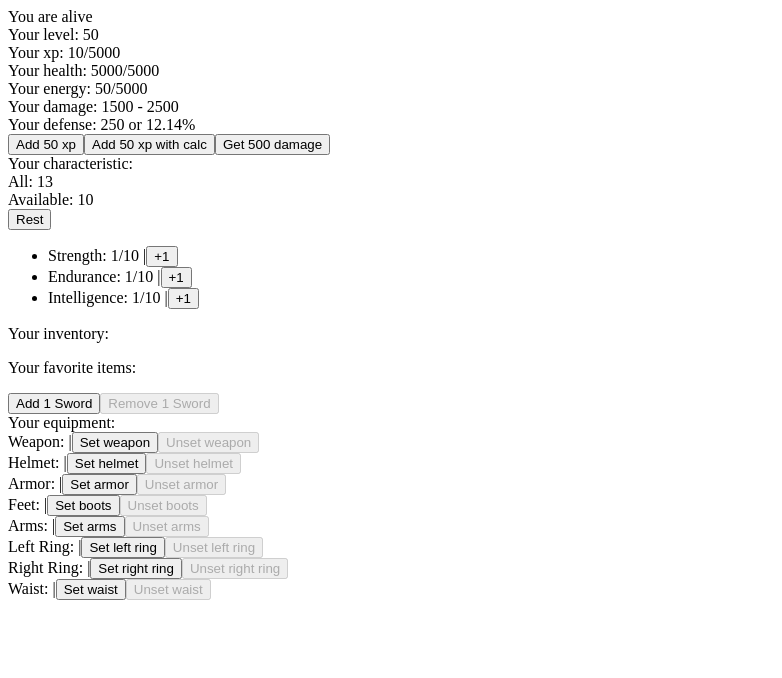
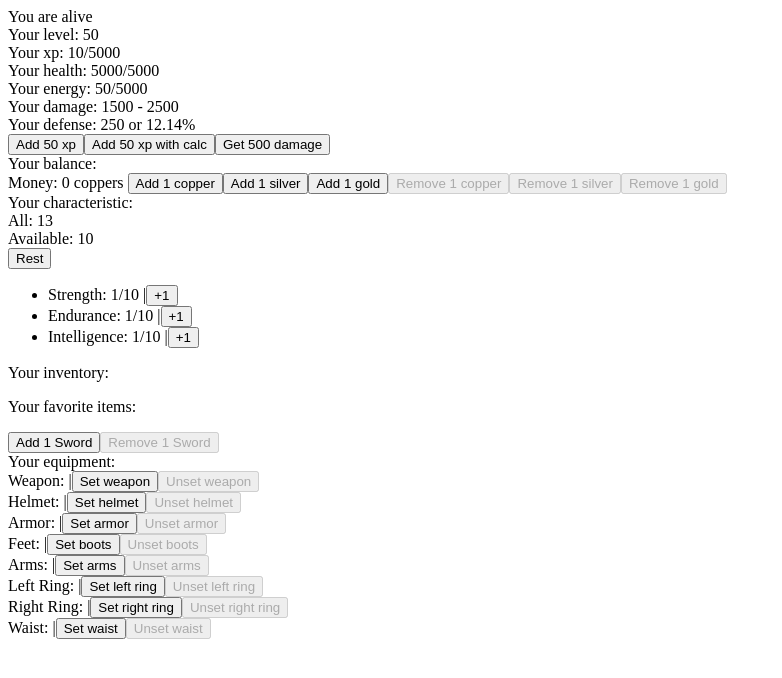
Before and after one commit to dmitrytavern/training-react-rpg-game, a React (Create React App) app: page / in a window 1280 px wide. Shown: the top 678 px of the page, without its empty margins (0-782 px from the left). Built offline with nearby package versions, Linux system fonts and the light colour scheme.

Commit message:
Added PlayerBalance class

```diff
--- a/src/App.tsx
+++ b/src/App.tsx
@@ -38,6 +38,18 @@ const App = () => {
 
 	const defenceNumber = player.defense.getDefense()
 	const defencePercent = player.defense.getDefensePercent()
+
+
+	const balance = player.balance
+	const balanceMoney = balance.money.getMoney()
+
+	const addMoney = (count: number) => {
+		balance.money.incrementMoney(count)
+	}
+
+	const removeMoney = (count: number) => {
+		balance.money.decrementMoney(count)
+	}
 
 	const characteristic = player.characteristic
 	const allCharacteristicPoints = characteristic.getAllPoints()
@@ -109,6 +121,20 @@ const App = () => {
 			<button onClick={addExp}>Add 50 xp</button>
 			<button onClick={addExpWithCalc}>Add 50 xp with calc</button>
 			<button onClick={getHit}>Get 500 damage</button>
+
+			<div>Your balance:</div>
+			<div>
+				Money:
+				{balanceMoney.gold !== 0 && <span> {balanceMoney.gold} gold </span>}
+				{balanceMoney.silver !== 0 && <span> {balanceMoney.silver} silvers </span>}
+				<span> {balanceMoney.copper} coppers </span>
+				<button onClick={() => addMoney(1)}>Add 1 copper</button>
+				<button onClick={() => addMoney(100)}>Add 1 silver</button>
+				<button onClick={() => addMoney(10000)}>Add 1 gold</button>
+				<button onClick={() => removeMoney(1)} disabled={balanceMoney.copper === 0 && balanceMoney.silver === 0 && balanceMoney.gold === 0}>Remove 1 copper</button>
+				<button onClick={() => removeMoney(100)} disabled={balanceMoney.silver === 0 && balanceMoney.gold === 0}>Remove 1 silver</button>
+				<button onClick={() => removeMoney(10000)} disabled={balanceMoney.gold === 0}>Remove 1 gold</button>
+			</div>
 
 			<div>Your characteristic: </div>
 			<div>All: {allCharacteristicPoints}</div>
--- a/src/store/Player/Player.ts
+++ b/src/store/Player/Player.ts
@@ -8,6 +8,7 @@ import PlayerInventory from "../PlayerInventory"
 import PlayerEquipment from "../PlayerEquipment"
 import PlayerFavorites from "../PlayerFavorites"
 import PlayerCharacteristic from "../PlayerCharacteristic"
+import PlayerBalance from "../PlayerBalance"
 
 class Player {
 	public readonly level: PlayerLevel
@@ -19,6 +20,7 @@ class Player {
 	public readonly equipment: PlayerEquipment
 	public readonly favorites: PlayerFavorites
 	public readonly characteristic: PlayerCharacteristic
+	public readonly balance: PlayerBalance
 
 	constructor() {
 		this.level = new PlayerLevel(50, 10)
@@ -30,6 +32,7 @@ class Player {
 		this.equipment = new PlayerEquipment()
 		this.favorites = new PlayerFavorites()
 		this.characteristic = new PlayerCharacteristic()
+		this.balance = new PlayerBalance({money: 0})
 
 		this.initPlayerLevel()
 		this.initPlayerHealth()
--- /dev/null
+++ b/src/store/PlayerBalance/PlayerBalance.ts
@@ -0,0 +1,15 @@
+import PlayerBalanceMoney from "../PlayerBalanceMoney"
+
+interface PlayerBalanceProps {
+	money: number
+}
+
+class PlayerBalance {
+	public money: PlayerBalanceMoney
+
+	constructor(props: PlayerBalanceProps) {
+		this.money = new PlayerBalanceMoney(props.money)
+	}
+}
+
+export default PlayerBalance
--- /dev/null
+++ b/src/store/PlayerBalance/index.ts
@@ -0,0 +1 @@
+export { default } from './PlayerBalance'
--- /dev/null
+++ b/src/store/PlayerBalanceMoney/PlayerBalanceMoney.ts
@@ -0,0 +1,51 @@
+import {makeAutoObservable} from 'mobx'
+
+interface Money {
+	gold: number
+	silver: number
+	copper: number
+}
+
+class PlayerBalanceMoney {
+	private money: number
+
+	constructor(startValue: number) {
+		this.money = startValue
+
+		makeAutoObservable(this)
+	}
+
+	public getMoney(): Money {
+		let gold = 0
+		let silver = 0
+		let copper = this.money
+
+		while (copper >= 100) {
+			copper -= 100
+			silver++
+
+			if (silver >= 100) {
+				silver -= 100
+				gold++
+			}
+		}
+
+		return {
+			gold,
+			silver,
+			copper
+		}
+	}
+
+	public incrementMoney(count: number) {
+		this.money += count
+	}
+
+	public decrementMoney(count: number) {
+		let _val = this.money - count
+		if (_val < 0) _val = 0
+		this.money = _val
+	}
+}
+
+export default PlayerBalanceMoney
--- /dev/null
+++ b/src/store/PlayerBalanceMoney/index.ts
@@ -0,0 +1 @@
+export { default } from './PlayerBalanceMoney'
```
Also changed, not shown: 1 other file (tests, documents, lock files or other folders).
